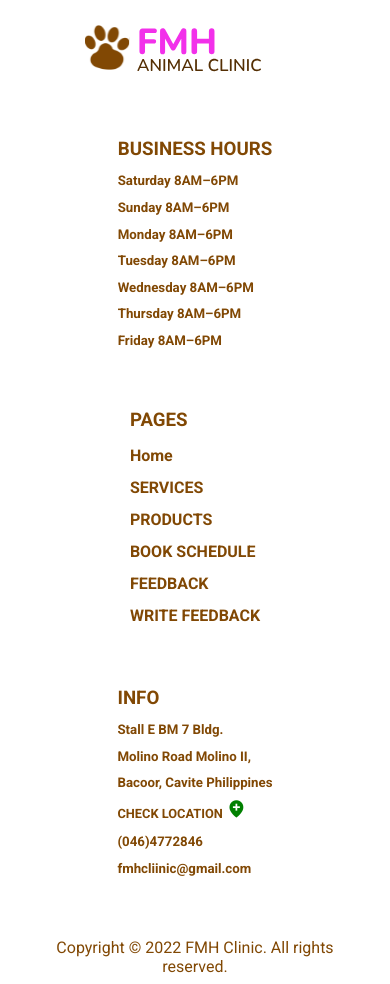
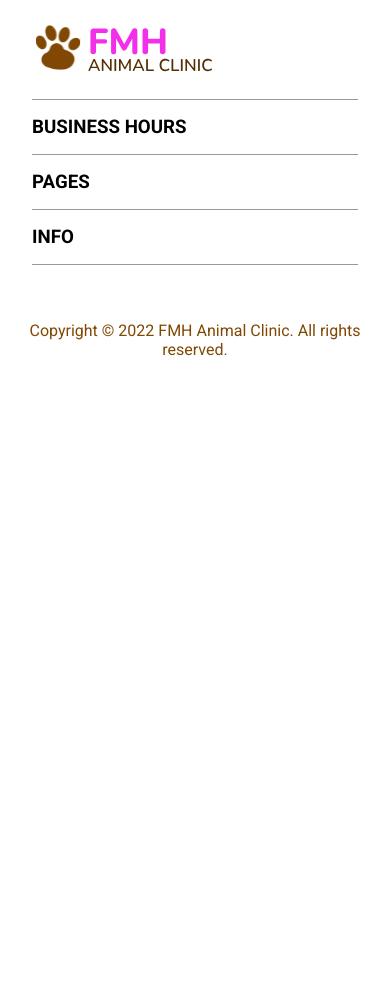
Before and after one commit to EricEchemane/FMH-Animal-Clinic-IMS, a Next.js app: page / in a window 390 px wide. Shown: the part 4980-5964 px from the top of the page. After the commit the page ends 5347 px from the top, so only its background shows below. Built offline with nearby package versions, Linux system fonts and the light colour scheme.

Commit message:
hotfix/footer: fix responsivenes in mobile

```diff
--- a/src/components/Footer/index.tsx
+++ b/src/components/Footer/index.tsx
@@ -1,123 +1,66 @@
-import React from 'react'
-import style from './style.module.css'
-import Image from 'next/image'
-import fmhLogo from './assets/Logo.svg'
-import Link from 'next/link'
-
+import React from 'react';
+import style from './style.module.css';
+import Image from 'next/image';
+import fmhLogo from './assets/Logo.svg';
 
 
 export default function Footer() {
     return (
         <div className={style.main}>
             <div className={style.socialLinks}>
+
                 <div className={style.socialLinksContainer}>
-                    <Image src={fmhLogo} alt="logo" />
+                    <div className={style.logo}>
+                        <Image src={fmhLogo} alt="logo" />
+                    </div>
+
                     <div className={style.businessHours}>
+                        <label htmlFor="business-hours"><h3>BUSINESS HOURS</h3></label>
+                        <input type="checkbox" hidden id='business-hours' />
                         <ul>
-                            <h3>BUSINESS HOURS</h3>
-                            <h5>Saturday 8AM–6PM</h5>
-                            <h5>Sunday 8AM–6PM</h5>
-                            <h5>Monday
-                                8AM–6PM</h5>
-                            <h5>Tuesday
-                                8AM–6PM</h5>
-                            <h5>Wednesday
-                                8AM–6PM</h5>
-                            <h5>Thursday
-                                8AM–6PM</h5>
-                            <h5>Friday
-                                8AM–6PM</h5>
+                            <li>8AM–6PM | Saturday</li>
+                            <li>8AM–6PM | Sunday</li>
+                            <li>8AM–6PM | Monday</li>
+                            <li>8AM–6PM | Tuesday</li>
+                            <li>8AM–6PM | Wednesday</li>
+                            <li>8AM–6PM | Thursday</li>
+                            <li>8AM–6PM | Friday</li>
                         </ul>
                     </div>
                     <div className={style.footerLink}>
+                        <label htmlFor="pages"><h3>PAGES</h3></label>
+                        <input type="checkbox" hidden id='pages' />
                         <ul>
-                            <h3>PAGES</h3>
                             <li><a href="#">Home</a></li>
-                            <li><a href="#services">SERVICES</a></li>
-                            <li><a href="#products">PRODUCTS</a></li>
-                            <li><a href="#">BOOK SCHEDULE</a></li>
-                            <li><a href="#testimonials">FEEDBACK</a></li>
-                            <li><a href="#testimonials">WRITE FEEDBACK</a></li>
+                            <li><a href="#services">Services</a></li>
+                            <li><a href="#products">Products</a></li>
+                            <li><a href="#">Book Schedule</a></li>
+                            <li><a href="#testimonials">Feedback</a></li>
+                            <li><a href="#customer-review">Customer Review</a></li>
                         </ul>
                     </div>
 
                     <div className={style.infoFmh}>
+                        <label htmlFor="info"><h3>INFO</h3></label>
+                        <input type="checkbox" hidden id='info' />
                         <ul>
-                            <h3>INFO</h3>
-                            <h5>Stall E BM 7 Bldg.<br></br> Molino Road Molino II,<br></br> Bacoor, Cavite Philippines</h5>
-                            <a href="https://www.google.com/maps/place/FMH+Animal+Clinic/@14.4155944,120.9722367,17z/data=!3m1!4b1!4m5!3m4!1s0x3397d23a999c7881:0x466009b758b0f4f1!8m2!3d14.4155944!4d120.9744254">CHECK LOCATION <i className='bx bxs-location-plus' ></i></a>
-                            <h5>(046)4772846</h5>
-                            <h5>fmhcliinic@gmail.com</h5>
+                            <li>Stall E BM 7 Bldg. Molino Road Molino II, Bacoor, Cavite Philippines</li>
+                            <li className={style.location}>
+                                {/* <i className='bx bxs-location-plus' ></i> */}
+                                <a target={'_blank'} href="https://www.google.com/maps/place/FMH+Animal+Clinic/@14.4155944,120.9722367,17z/data=!3m1!4b1!4m5!3m4!1s0x3397d23a999c7881:0x466009b758b0f4f1!8m2!3d14.4155944!4d120.9744254">Check Location
+                                </a>
+                                <i className='bx bx-link-external'></i>
+                            </li>
+                            <li>(046)4772846</li>
+                            <li>fmhcliinic@gmail.com</li>
                         </ul>
                     </div>
                 </div>
             </div>
 
-
-
-
             <div className={style.copyRight}>
-                Copyright © 2022 FMH Clinic. All rights reserved.
+                Copyright © 2022 FMH Animal Clinic. All rights reserved.
             </div>
         </div>
-
-
-
-
-
-
-
-
-
-
-
-
-
-
-
-        // <div className={style.mainCon}>
-        //         <Image src={fmhLogo} alt="logo" />
-        //         <div className={style.businessHours}>
-        //             <ul>
-        //                 <h3>BUSINESS HOURS</h3>
-        //                 <h5>Saturday 8AM–6PM</h5>
-        //                 <h5>Sunday 8AM–6PM</h5>
-        //                 <h5>Monday
-        //                     8AM–6PM</h5>
-        //                 <h5>Tuesday
-        //                     8AM–6PM</h5>
-        //                 <h5>Wednesday
-        //                     8AM–6PM</h5>
-        //                 <h5>Thursday
-        //                     8AM–6PM</h5>
-        //                 <h5>Friday
-        //                     8AM–6PM</h5>
-        //             </ul>
-        //         </div>
-        //         <div className={style.footerLink}>
-        //             <ul>
-        //                 <h3>PAGES</h3>
-        //                 <li><a href="#">Home</a></li>
-        //                 <li><a href="#services">SERVICES</a></li>
-        //                 <li><a href="#products">PRODUCTS</a></li>
-        //                 <li><a href="#">BOOK SCHEDULE</a></li>
-        //                 <li><a href="#testimonials">FEEDBACK</a></li>
-        //                 <li><a href="#testimonials">WRITE FEEDBACK</a></li>
-        //             </ul>
-        //         </div>
-
-        //         <div className={style.infoFmh}>
-        //             <ul>
-        //                 <h3>INFO</h3>
-        //                 <h4>Stall E BM 7 Bldg.<br></br> Molino Road Molino II,<br></br> Bacoor, Cavite Philippines</h4>
-        //                 <a href="https://www.google.com/maps/place/FMH+Animal+Clinic/@14.4155944,120.9722367,17z/data=!3m1!4b1!4m5!3m4!1s0x3397d23a999c7881:0x466009b758b0f4f1!8m2!3d14.4155944!4d120.9744254">CHECK LOCATION <i className='bx bxs-location-plus' ></i></a>
-        //                 <h4>(046)4772846</h4>
-        //                 <h4>fmhcliinic@gmail.com</h4>
-        //             </ul>
-        //         </div>
-        //         <div className={style.copyright}>
-        //             <h5>© 2022 FMH Clinic. All rights reserved.</h5>
-        //         </div>
-        //     </div>
-    )
+    );
 }
--- a/src/components/Footer/style.module.css
+++ b/src/components/Footer/style.module.css
@@ -1,27 +1,46 @@
 .main {
   width: 100%;
   height: auto;
-    background: var(--white)
-}
-
-.socialLinks {
-    width: 100%;
-    height: 300;
-    /* background: orange; */
-    display: flex;
-    justify-content: center;
+  background: var(--white);
 }
 
 .socialLinksContainer {
-    width: 1080px;
   height: auto;
   /* background: blue; */
-    display: flex;
-    flex-direction: row;
-    flex-wrap: wrap;
-    justify-content: space-evenly;
+  display: grid;
+  max-width: 1080px;
+  margin: auto;
+  grid-template-columns: repeat(4, 1fr);
   padding: 2rem;
   gap: 3rem;
+}
+
+.socialLinksContainer a {
+  color: black;
+  font-size: 1rem;
+}
+.socialLinksContainer > div {
+  display: flex;
+  flex-direction: column;
+  gap: 1rem;
+}
+
+.socialLinksContainer > div input:checked + ul {
+  display: block;
+}
+
+.socialLinksContainer > div > ul {
+  display: flex;
+  flex-direction: column;
+  gap: 0.5rem;
+}
+.location {
+  display: flex;
+  align-items: center;
+  gap: 0.3rem;
+}
+.location i {
+  font-size: 1.2rem;
 }
 
 .copyRight {
@@ -32,58 +51,17 @@
   color: var(--brown);
 }
 
-.businessHours {
-    /* background: pink; */
-
-    line-height: 2;
+@media (max-width: 960px) {
+  .socialLinksContainer {
+    grid-template-columns: 1fr;
+    gap: 1rem;
   }
 
-.businessHours h3 {
-    color: var(--brown);
+  .socialLinksContainer > div {
+    border-bottom: 1px solid #999;
+    padding-bottom: 1rem;
   }
-
-.businessHours h5 {
-    color: var(--brown);
+  .socialLinksContainer > div > ul {
+    display: none;
   }
-
-/* .footerLink {} */
-
-.footerLink h3 {
-    line-height: 2;
-    color: var(--brown);
 }
-
-.footerLink li {
-    line-height: 2;
-}
-
-.footerLink a {
-    color: var(--brown);
-
-    font-weight: bold;
-}
-
-.infoFmh {
-    /* background: pink; */
-    line-height: 2;
-}
-
-.infoFmh h3 {
-    color: var(--brown);
-}
-
-.infoFmh h5 {
-    color: var(--brown);
-}
-
-.infoFmh a {
-    color: var(--brown);
-    font-size: .8rem;
-    font-family: 'Roboto';
-    font-weight: bold;
-}
-
-.infoFmh a i {
-    font-size: 1.3rem;
-    color: green;
-}
```
Lines whose indentation alone changed are shown as unchanged.
